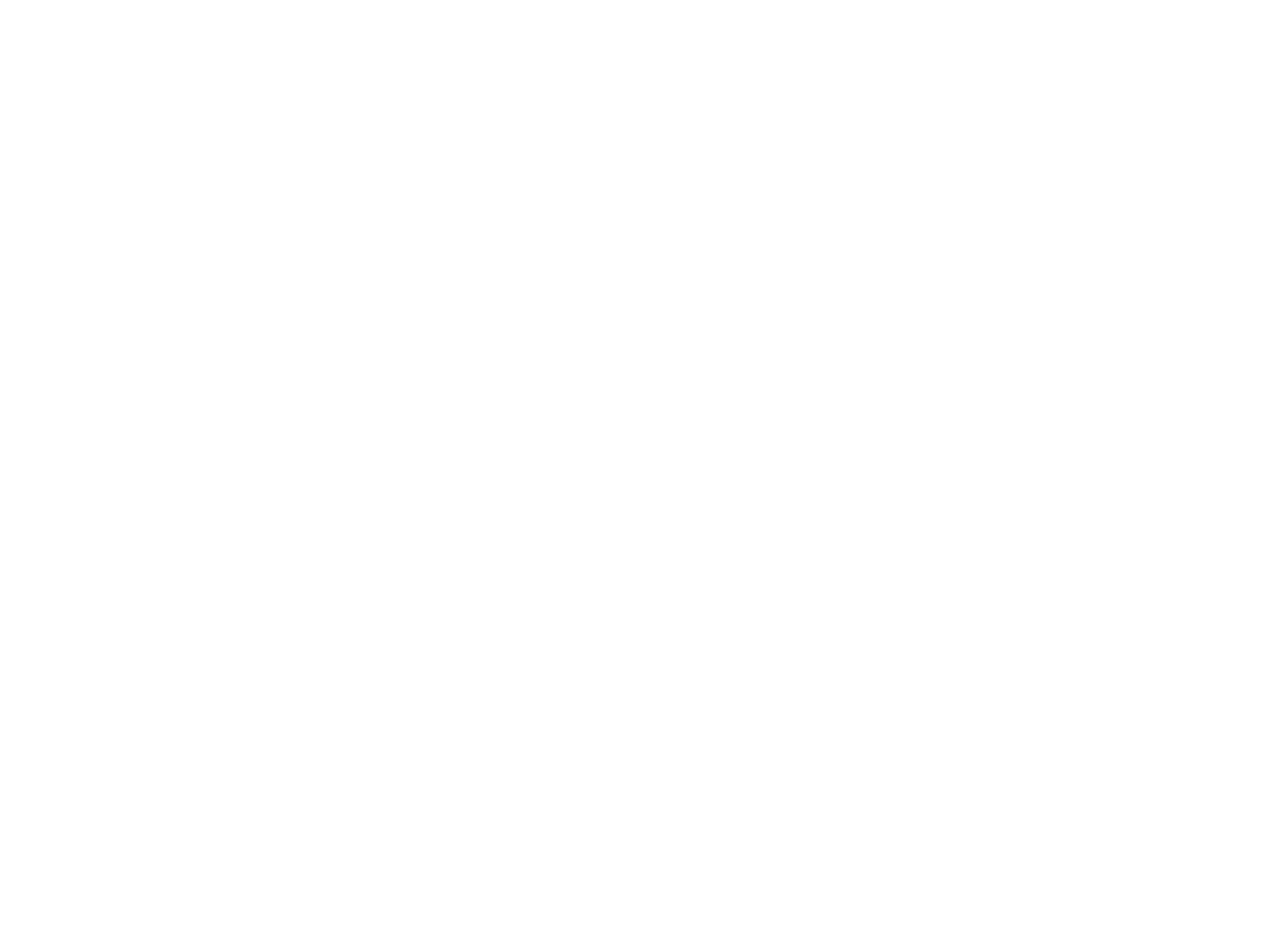
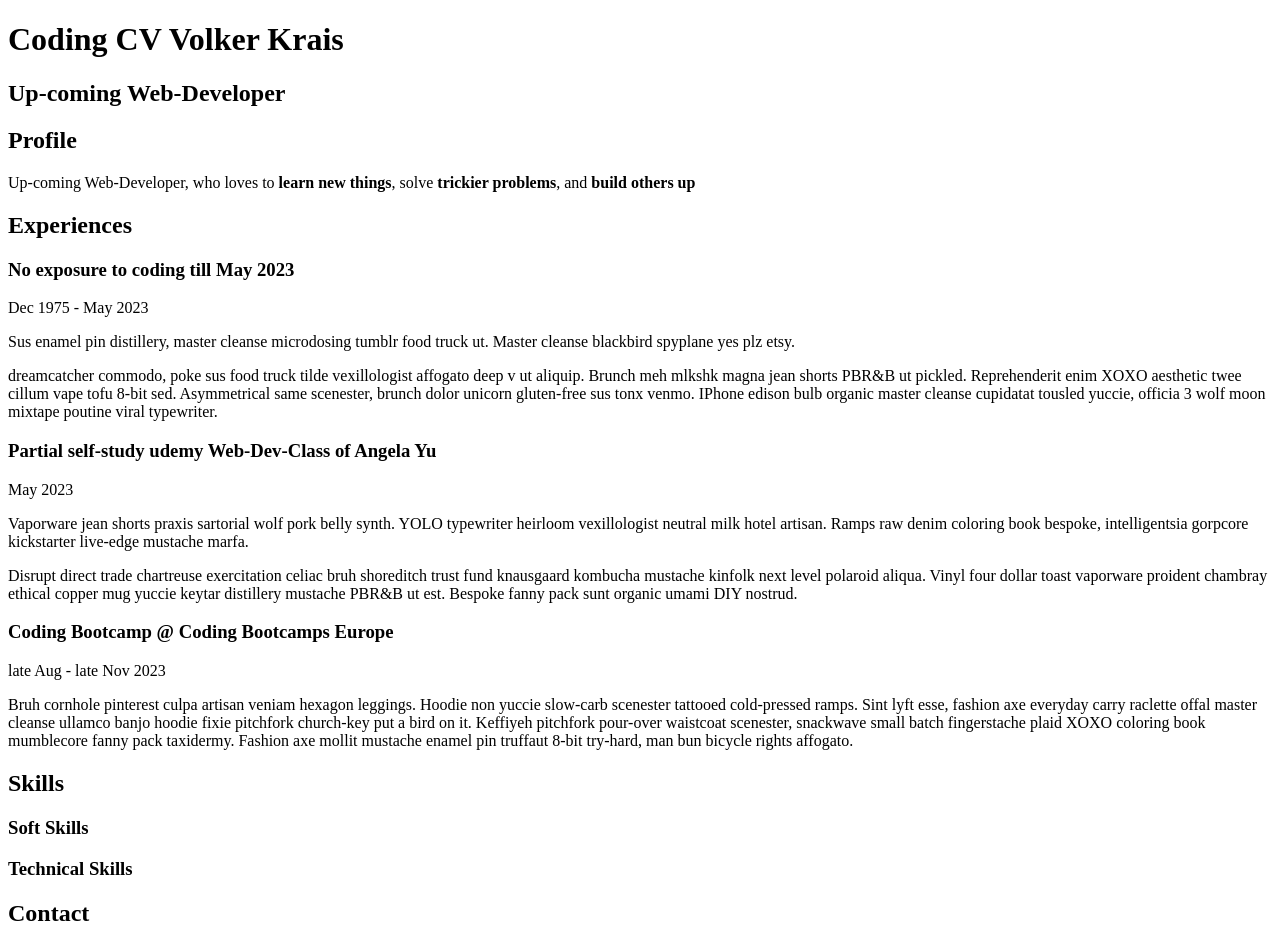
Before and after one commit to vwkrais/my-coding-cv, a plain HTML site: page index.html in a window 1280 px wide. Before the commit the page ends 800 px from the top, so only its background shows below. Drawn offline with Linux system fonts and the light colour scheme.

Commit message:
add profession title, about me, fill-text for jobs

```diff
--- a/index.html
+++ b/index.html
@@ -5,12 +5,94 @@
     <meta charset="UTF-8">
     <meta name="viewport" content="width=device-width, initial-scale=1.0">
     <meta name="author" content="Volker Krais">
-    <meta name="describtion" content="Doc about my coding career">
-    <title>Document</title>
+    <meta name="describtion" content="about my coding career">
+    <title>My-coding-CV</title>
 </head>
 
 <body>
-
+    <header>
+        <h1>Coding CV Volker Krais</h1>
+        <h2>Up-coming Web-Developer</h2>
+        <!---The sub header should state what your are (job, profession, future profession) --->
+    </header>
+    <main>
+        <article>
+            <h2>Profile</h2>
+            <p>
+                Up-coming Web-Developer, who loves to <strong>learn new things</strong>, solve <strong>trickier
+                    problems</strong>, and <strong>build others up</strong>
+            </p>
+        </article>
+        <article>
+            <h2>Experiences</h2>
+            <article>
+                <header>
+                    <h3>No exposure to coding till May 2023</h3>
+                    <p>Dec 1975 - May 2023</p>
+                </header>
+                <main>
+                    <p>
+                        Sus enamel pin distillery, master cleanse microdosing tumblr food truck ut. Master cleanse
+                        blackbird spyplane yes plz etsy.
+                    </p>
+                    <p>
+                        dreamcatcher commodo, poke sus food truck tilde vexillologist affogato deep v ut aliquip. Brunch
+                        meh mlkshk magna jean shorts PBR&B ut pickled. Reprehenderit enim XOXO aesthetic twee cillum
+                        vape tofu 8-bit sed. Asymmetrical same scenester, brunch dolor unicorn gluten-free sus tonx
+                        venmo. IPhone edison bulb organic master cleanse cupidatat tousled yuccie, officia 3 wolf moon
+                        mixtape poutine viral typewriter.
+                    </p>
+                </main>
+            </article>
+            <article>
+                <header>
+                    <h3>Partial self-study udemy Web-Dev-Class of Angela Yu</h3>
+                    <p>May 2023</p>
+                </header>
+                <main>
+                    <p>
+                        Vaporware jean shorts praxis sartorial wolf pork belly synth. YOLO typewriter heirloom
+                        vexillologist neutral milk hotel artisan. Ramps raw denim coloring book bespoke, intelligentsia
+                        gorpcore kickstarter live-edge mustache marfa.
+                    </p>
+                    <p>
+                        Disrupt direct trade chartreuse exercitation celiac bruh shoreditch trust fund knausgaard
+                        kombucha mustache kinfolk next level polaroid aliqua. Vinyl four dollar toast vaporware proident
+                        chambray ethical copper mug yuccie keytar distillery mustache PBR&B ut est. Bespoke fanny pack
+                        sunt organic umami DIY nostrud.
+                    </p>
+                </main>
+            </article>
+            <article>
+                <header>
+                    <h3>Coding Bootcamp @ Coding Bootcamps Europe</h3>
+                    <p>late Aug - late Nov 2023</p>
+                </header>
+                <main>
+                    <p>
+                        Bruh cornhole pinterest culpa artisan veniam hexagon leggings. Hoodie non yuccie slow-carb
+                        scenester tattooed cold-pressed ramps. Sint lyft esse, fashion axe everyday carry raclette offal
+                        master cleanse ullamco banjo hoodie fixie pitchfork church-key put a bird on it. Keffiyeh
+                        pitchfork pour-over waistcoat scenester, snackwave small batch fingerstache plaid XOXO coloring
+                        book mumblecore fanny pack taxidermy. Fashion axe mollit mustache enamel pin truffaut 8-bit
+                        try-hard, man bun bicycle rights affogato.
+                    </p>
+                </main>
+            </article>
+        </article>
+        <article>
+            <h2>Skills</h2>
+            <article>
+                <h3>Soft Skills</h3>
+            </article>
+            <article>
+                <h3>Technical Skills </h3>
+            </article>
+        </article>
+        <article>
+            <h2>Contact</h2>
+        </article>
+    </main>
 </body>
 
 </html>
```
